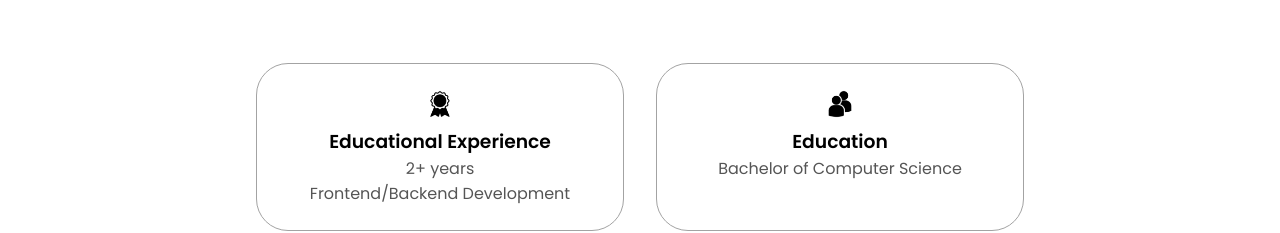
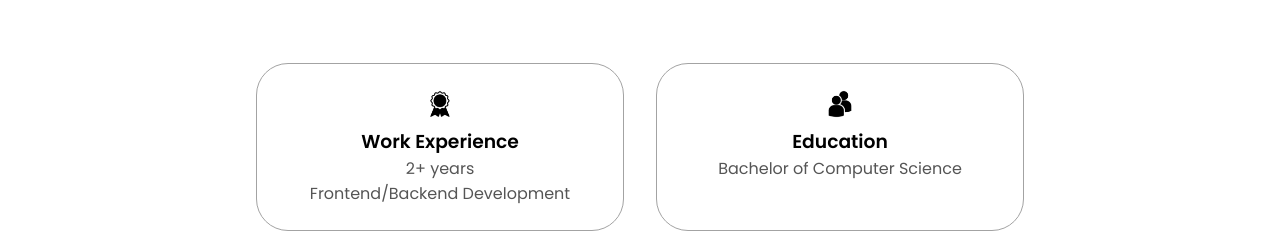
Before and after one commit to sujeetkar/portofoliodemo, a plain HTML site: page index.html in a window 1280 px wide. Shown: the part 940-1173 px from the top of the page. Drawn offline with Linux system fonts and the light colour scheme.

Commit message:
Update index.html

```diff
--- a/index.html
+++ b/index.html
@@ -79,7 +79,7 @@
                 <div class="about-containers">
                     <div class="details-container">
                         <img decoding="async" src="./assets/experience.png" alt="Experience icon" class="icon" />
-                        <h3>Educational Experience</h3>
+                        <h3>Work Experience</h3>
                         <p>2+ years <br />Frontend/Backend Development</p>
                     </div>
                     <div class="details-container">
```
